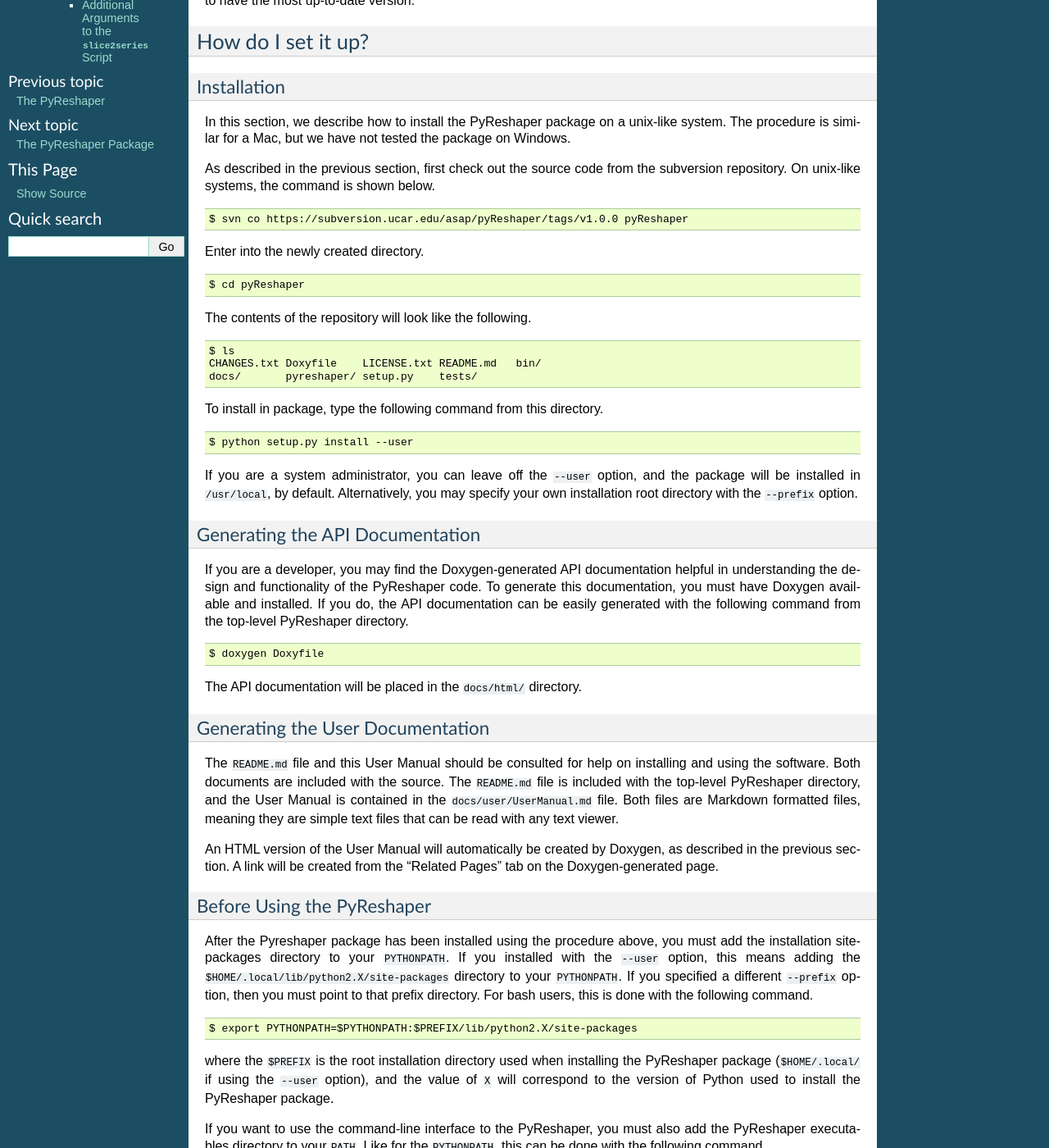
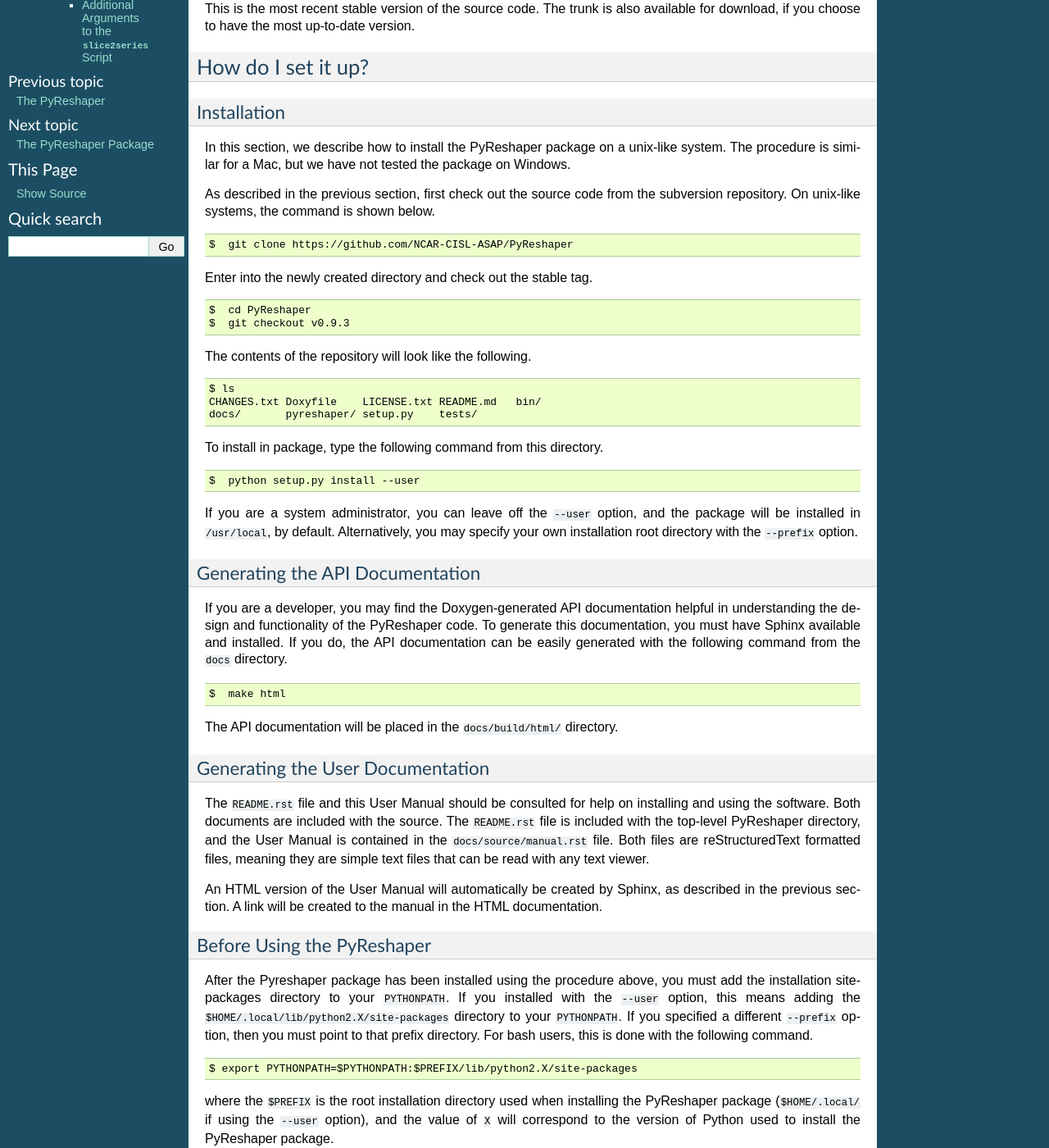
Before and after one commit to NCAR/PyReshaper, a Sphinx documentation site: the page built from docs/source/manual.rst, in a window 1280 px wide and 1400 px high, scrolled down 684 px. Shown: the whole window at 82% size. Built offline with Sphinx 7.4.7, drawn with Linux system fonts in a browser that asks for light colours; some of the changed text lies outside the part shown.

Commit message:
Updating version in manual

```diff
--- a/docs/source/manual.rst
+++ b/docs/source/manual.rst
@@ -34,7 +34,9 @@
 
 ::
 
-    $ svn co https://subversion.ucar.edu/asap/pyReshaper/tags/v1.0.0 pyReshaper
+    $  git clone https://github.com/NCAR-CISL-ASAP/PyReshaper
+    $  cd PyReshaper
+    $  git checkout v0.9.3
 
 This is the most recent stable version of the source code. The trunk is
 also available for download, if you choose to have the most up-to-date
@@ -56,13 +58,14 @@
 
 ::
 
-    $ svn co https://subversion.ucar.edu/asap/pyReshaper/tags/v1.0.0 pyReshaper
+    $  git clone https://github.com/NCAR-CISL-ASAP/PyReshaper
 
-Enter into the newly created directory.
+Enter into the newly created directory and check out the stable tag.
 
 ::
 
-    $ cd pyReshaper
+    $  cd PyReshaper
+    $  git checkout v0.9.3
 
 The contents of the repository will look like the following.
 
@@ -76,7 +79,7 @@
 
 ::
 
-    $ python setup.py install --user
+    $  python setup.py install --user
 
 If you are a system administrator, you can leave off the ``--user``
 option, and the package will be installed in ``/usr/local``, by default.
@@ -89,30 +92,30 @@
 If you are a developer, you may find the Doxygen-generated API
 documentation helpful in understanding the design and functionality of
 the PyReshaper code. To generate this documentation, you must have
-Doxygen available and installed. If you do, the API documentation can be
-easily generated with the following command from the top-level
-PyReshaper directory.
+Sphinx available and installed. If you do, the API documentation can be
+easily generated with the following command from the ``docs``
+directory.
 
 ::
 
-    $ doxygen Doxyfile
+    $  make html
 
-The API documentation will be placed in the ``docs/html/`` directory.
+The API documentation will be placed in the ``docs/build/html/`` directory.
 
 Generating the User Documentation
 ---------------------------------
 
-The ``README.md`` file and this User Manual should be consulted for help
+The ``README.rst`` file and this User Manual should be consulted for help
 on installing and using the software. Both documents are included with
-the source. The ``README.md`` file is included with the top-level
+the source. The ``README.rst`` file is included with the top-level
 PyReshaper directory, and the User Manual is contained in the
-``docs/user/UserManual.md`` file. Both files are Markdown formatted
+``docs/source/manual.rst`` file. Both files are reStructuredText formatted
 files, meaning they are simple text files that can be read with any text
 viewer.
 
 An HTML version of the User Manual will automatically be created by
-Doxygen, as described in the previous section. A link will be created
-from the "Related Pages" tab on the Doxygen-generated page.
+Sphinx, as described in the previous section. A link will be created
+to the manual in the HTML documentation.
 
 Before Using the PyReshaper
 ---------------------------
```
